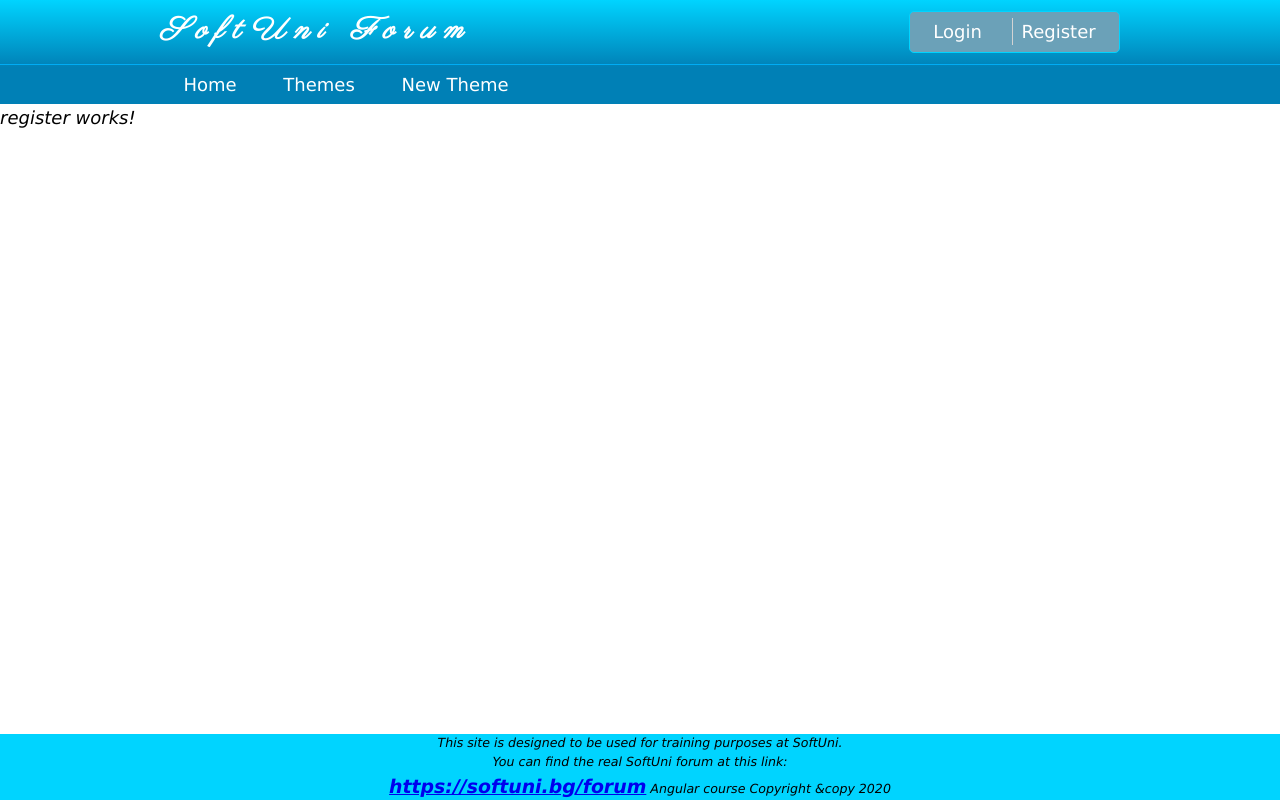
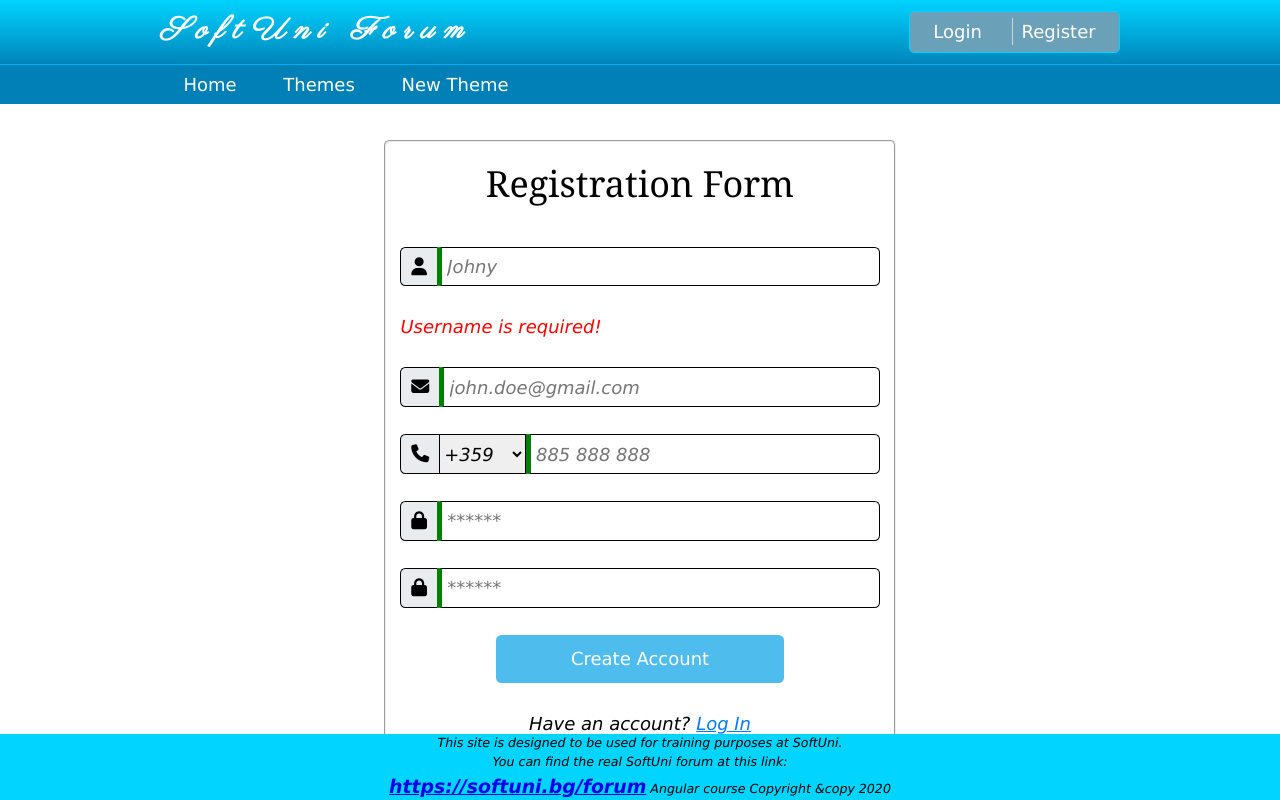
Before and after one commit to TodorSV/Workshop--Modules-and-Routing, an Angular app in the folder Workshop-Components/: page /register in a window 1280 px wide. Built offline with nearby package versions, Linux system fonts and the light colour scheme.

Commit message:
Update user profile component HTML and CSS

```diff
--- a/Workshop-Components/src/app/user/profile/user-profile.component.css
+++ b/Workshop-Components/src/app/user/profile/user-profile.component.css
@@ -0,0 +1,71 @@
+.profile {
+    width: 100%;
+    max-width: 500px;
+    margin: 2em auto 1rem;
+    padding: .5em;
+    border: .3em solid rgb(0, 212, 255);
+    border-radius: .5rem;
+    font-family: "Helvetica Neue", Helvetica, Arial, sans-serif;
+    color: #444;
+    background-color: hsla(0, 0%, 94.1%, .8);
+    box-shadow: 0 0 1em 0 #000;
+    text-align: center;
+}
+
+.profile h3 {
+    text-decoration: underline;
+}
+
+.profile img {
+    width: 7em;
+    height: 7em;
+    margin: auto;
+    display: block;
+}
+
+.flex {
+    display: flex;
+}
+
+.flex p:first-child {
+    width: 35%;
+    text-align: right;
+    margin: .5em;
+}
+
+.flex p:last-child {
+    width: 55%;
+    text-align: left;
+    margin: .5em;
+    font-weight: bold;
+}
+
+.profile button {
+    color: white;
+    border: none;
+    border-radius: 0.3em;
+    padding: 0.6em 1.2em;
+    outline: none;
+}
+
+.flex > input, .flex > div {
+    width: 55%;
+    text-align: left;
+    margin: .5em;
+}
+
+.flex > div > input {
+    width: 77%;
+}
+
+.flex select {
+    padding: 0.17em 0;
+}
+
+.red-button {
+    background-color: red;
+}
+
+.green-button {
+    background-color: green;
+}
--- a/Workshop-Components/src/app/user/profile/user-profile.component.html
+++ b/Workshop-Components/src/app/user/profile/user-profile.component.html
@@ -1 +1,19 @@
-<p>user-profile works!</p>
+<!-- homepage -->
+<div class="container">
+    <div class="profile"><img src="./profile.png" alt="default user">
+        <h3>User Info:</h3>
+        <div class="flex">
+            <p>Username: </p>
+            <p>Johny</p>
+        </div>
+        <div class="flex">
+            <p>Email: </p>
+            <p>john.doe@gmail.com</p>
+        </div>
+        <div class="flex">
+            <p>Phone: </p>
+            <p>+359 885 888 888</p>
+        </div>
+        <button class="edit-button">Edit</button>
+    </div>
+</div>
--- a/Workshop-Components/src/app/user/register/register.component.css
+++ b/Workshop-Components/src/app/user/register/register.component.css
@@ -0,0 +1,85 @@
+/*login register forms  */
+
+form.login, form.register {
+    width: 40%;
+    margin: 2em auto 0;
+    text-align: center;
+}
+
+.login fieldset, .register fieldset {
+    border-radius: 0.3em;
+    padding: 0.8em;
+    background-color: #ffffff;
+}
+
+.login h2, .register h2 {
+    padding-top: 0;
+    border-bottom: none;
+}
+
+.login p, .register p {
+    padding-bottom: 0;
+    padding-top: 1.5rem;
+}
+
+.login input, .register input {
+    flex: 0 1 100%;
+    border: 1px solid;
+    padding: 0.3em;
+    border-left: 0.3em solid green;
+    border-top-right-radius: 0.3em;
+    border-bottom-right-radius: 0.3em;
+}
+
+.login select, .register select {
+    border-color: black;
+}
+
+.login button, .register button {
+    color: white;
+    border: none;
+    border-radius: 0.3em;
+    padding: 0.6em 1.2em;
+    margin-top: 1.5rem;
+    width: 60%;
+    outline: none;
+}
+
+.login i, .register i {
+    border: 1px solid;
+    border-right: none;
+    padding: 0.55em;
+    border-top-left-radius: 0.3em;
+    border-bottom-left-radius: 0.3em;
+    background-color: #e9ecef;
+}
+
+.login a, .register a {
+    color: #007bff;
+}
+
+.login a:hover, .register a:hover {
+    cursor: pointer;
+}
+
+.register .tel {
+    padding-right: 0.8em;
+}
+
+.login .field, .register .field {
+    display: flex;
+    padding-bottom: 0;
+}
+
+/* errors  */
+
+p.error {
+    text-align: left;
+    border-radius: 0.3em;
+    color: red;
+    padding-top: 0;
+}
+
+.input-error {
+    border-left-color: red;
+}
--- a/Workshop-Components/src/app/user/register/register.component.html
+++ b/Workshop-Components/src/app/user/register/register.component.html
@@ -1 +1,66 @@
-<p>register works!</p>
+ <!-- homepage -->
+ <div class="container">
+    <form class="register" action="" method="post">
+
+        <fieldset>
+            <h2>Registration Form</h2>
+
+            <!-- username -->
+            <p class="field field-icon">
+                <label for="username"><span><i class="fas fa-user"></i></span></label>
+                <input class="input-error" type="text" name="username" id="username" placeholder="Johny">
+            </p>
+            <p class="error">
+                Username is required!
+            </p>
+
+            <!-- email -->
+            <p class="field field-icon">
+                <label for="email"><span><i class="fas fa-envelope"></i></span></label>
+                <input type="email" name="email" id="email" placeholder="john.doe@gmail.com">
+            </p>
+            <!-- <p class="error">
+                Email is required!
+            </p>
+            <p class="error">
+                Email is not valid!
+            </p> -->
+
+            <!-- telephone -->
+            <p class="field field-icon">
+                <label for="tel"><span><i class="fas fa-phone"></i></span></label>
+                <select name="select-tel" id="select-tel" class="tel">
+                    <option value="00359">+359</option>
+                </select>
+                <input type="text" name="tel" id="tel" placeholder="885 888 888">
+            </p>
+
+            <!-- password -->
+            <p class="field field-icon">
+                <label for="password"><span><i class="fas fa-lock"></i></span></label>
+                <input type="password" name="password" id="password" placeholder="******">
+            </p>
+            <!-- <p class="error">
+                Password is required!
+            </p>
+            <p class="error">
+                Password must be at least 4 characters!
+            </p> -->
+
+            <!-- rePassword -->
+            <p class="field field-icon">
+                <label for="rePassword"><span><i class="fas fa-lock"></i></span></label>
+                <input type="password" name="rePassword" id="rePassword" placeholder="******">
+            </p>
+            <!-- <p class="error">Repeat Password does not match password!</p> -->
+
+            <button disabled>Create Account</button>
+
+            <p class="text-center">
+                Have an account?
+                <a href="#">Log In</a>
+            </p>
+
+        </fieldset>
+    </form>
+</div>
```
Also changed, not shown: Workshop-Components/resources/views/views/profile/profile.html (+1 -19 lines).
